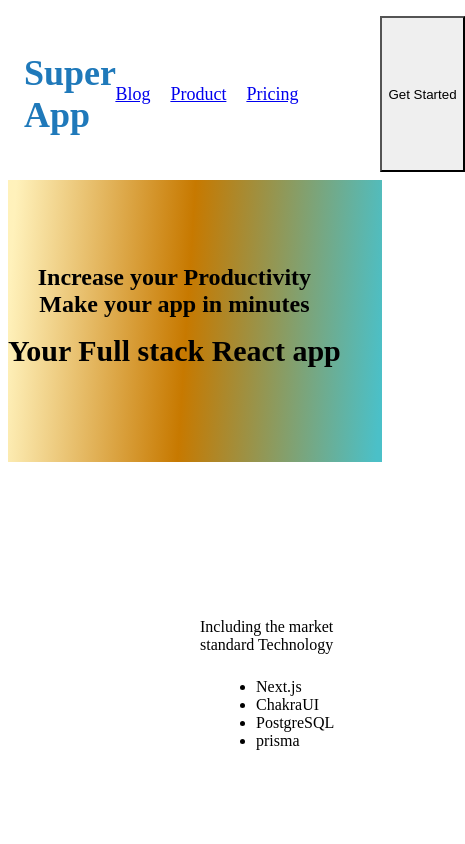
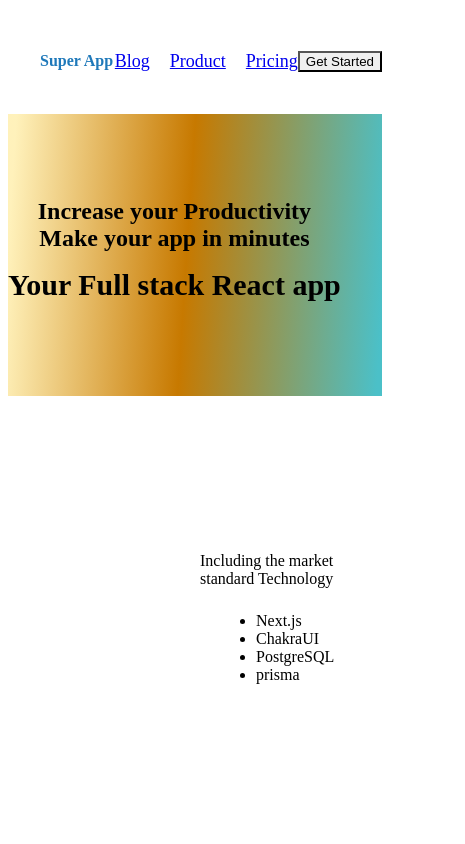
Before and after one commit to Murad-Hasan/full-stack-next-app, a Next.js app: page / in a window 390 px wide. Shown: the top 844 px of the page, 465 px wide, since content can reach past the window. Built offline with nearby package versions, Linux system fonts and the light colour scheme.

Commit message:
topBarResponsiveAdded

```diff
--- a/components/organisms/TopBar/TopBar.tsx
+++ b/components/organisms/TopBar/TopBar.tsx
@@ -4,9 +4,21 @@ import { MenuItem } from "../../molecules/MenuItems/MenuItem";
 const TopBar = () => {
   return (
     <>
-      <Flex w="100%" flexDirection="row" alignContent="center" p="8px 16px">
+      <Flex
+        w="100%"
+        flexDirection="row"
+        alignItems="center"
+        justifyContent="center"
+        p="8px 16px"
+      >
+        <Flex
+          w={["100%", "100%", "100%", "90ch"]}
+          flexDirection="row"
+          alignItems="center"
+          p="8px 16px"
+        >
           <Text
-          fontSize="36px"
+            fontSize={{ base: "20px", md: "30px", lg: "36px" }}
             fontWeight="bold"
             lineHeight="42px"
             color="#1F79BA"
@@ -19,10 +31,18 @@ const TopBar = () => {
             <MenuItem text="Product" href="/product" />
             <MenuItem text="Pricing" href="/pricing" />
           </HStack>
-        <Flex marginLeft="82px">
+          <Flex
+            marginLeft={{
+              base: "8px",
+              md: "24px",
+              lg: "24px",
+              xl: "30px",
+            }}
+          >
             <Button variant="solid" colorScheme="blue">
               Get Started
             </Button>
+          </Flex>
         </Flex>
       </Flex>
     </>
```
Lines whose indentation alone changed are shown as unchanged.
